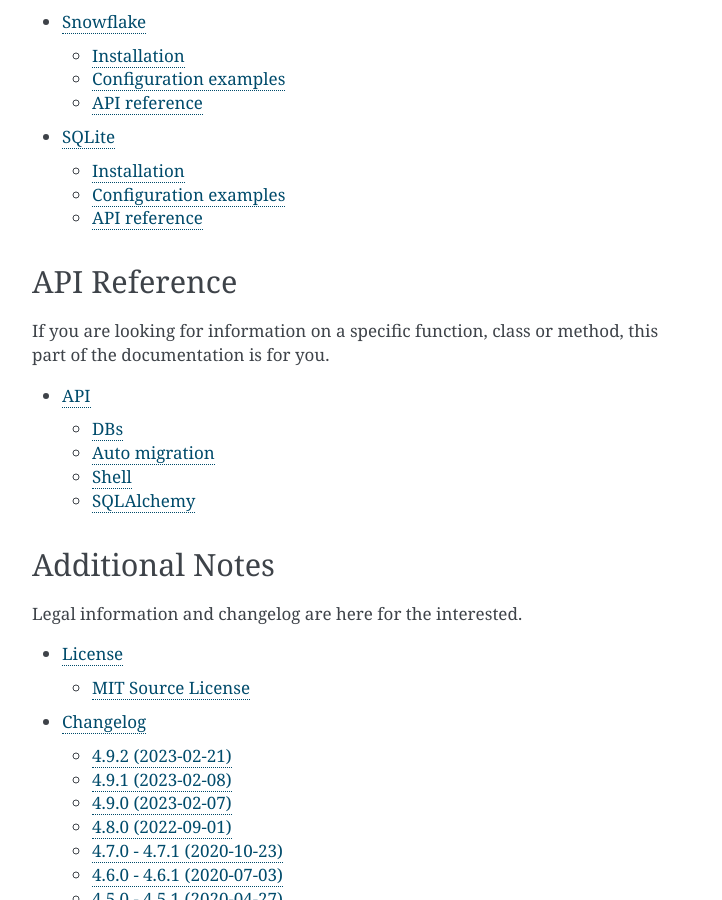
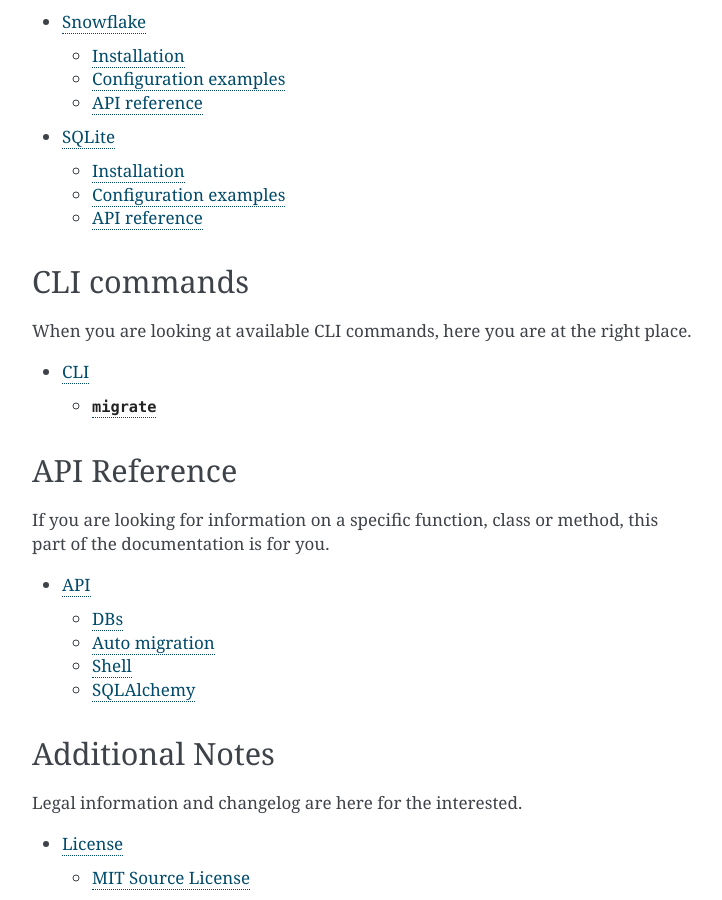
Before and after one commit to mara/mara-db, a Sphinx documentation site: the page built from docs/index.rst, in a window 1280 px wide and 900 px high, scrolled down 1968 px. Shown: the whole window, without its empty margins (388-1110 px from the left). Built offline with Sphinx 7.4.7, drawn with Linux system fonts in a browser that asks for light colours.

Commit message:
update docs

```diff
--- a/docs/api.rst
+++ b/docs/api.rst
@@ -3,7 +3,7 @@
 
 .. module:: mara_db
 
-This part of the documentation covers all the interfaces of Mara Page. For
+This part of the documentation covers all the interfaces of Mara DB. For
 parts where the package depends on external libraries, we document the most
 important right here and provide links to the canonical documentation.
 
--- a/docs/index.rst
+++ b/docs/index.rst
@@ -59,6 +59,17 @@
    dbs/SQLite
 
 
+CLI commands
+------------
+
+When you are looking at available CLI commands, here you are at the right place.
+
+.. toctree::
+   :maxdepth: 2
+
+   cli
+
+
 API Reference
 -------------
 
```
Also changed, not shown: docs/cli.rst (added, +29 -0 lines).
